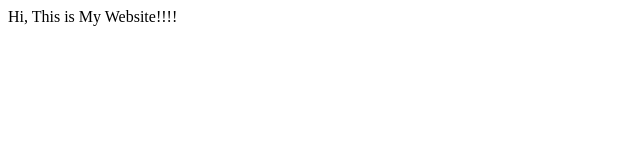
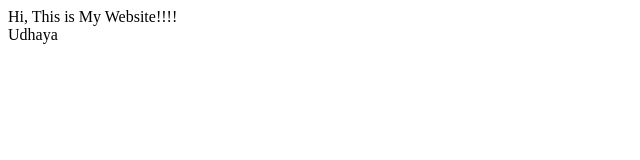
Before and after one commit to udhaya21/mysite, a plain HTML site: page index.html in a window 1280 px wide. Shown: the full height of the page, 0-640 px from the left. Drawn offline with Linux system fonts and the light colour scheme.

Commit message:
Update index.html

```diff
--- a/index.html
+++ b/index.html
@@ -1,5 +1,7 @@
 <html>
 <body>
   Hi, This is My Website!!!!
+  <br />
+  Udhaya
   </body>
 </html>
```
